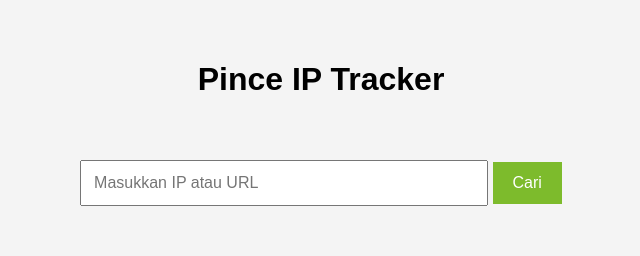
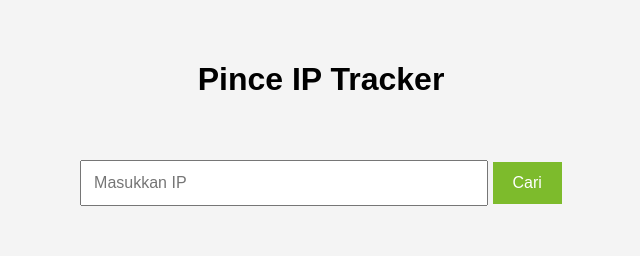
Before and after one commit to pinceeeeeee/Tracker, a plain HTML site: page index.html in a window 1280 px wide. Shown: the top 256 px of the page, 319-959 px from the left. Drawn offline with nearby package versions, Linux system fonts and the light colour scheme.

Commit message:
index.html

```diff
--- a/index.html
+++ b/index.html
@@ -22,7 +22,7 @@
     <input
         type="text"
         id="input"
-        placeholder="Masukkan IP atau URL"
+        placeholder="Masukkan IP"
     >
     <button onclick="trackIP()">Cari</button>
 </div>
```
